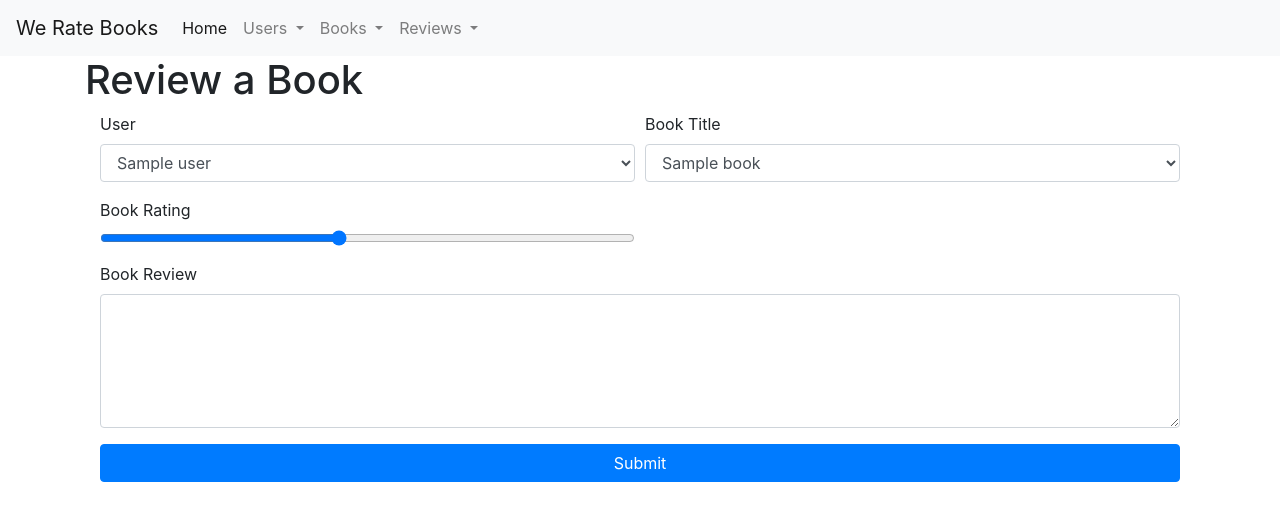
After one commit to dstamp1/mongodb-extension, a Flask app: page /review/add in a window 1280 px wide. The commit adds this page. Shown: the top 521 px of the page. Run offline with Flask 2, Linux system fonts and the light colour scheme; a database or web service that is not in the repository returns one stand-in record (values such as "Sample title"); some libraries are stand-ins or nearby versions.

Commit message:
Update app.py to create template

```diff
--- a/app.py
+++ b/app.py
@@ -6,66 +6,126 @@ from flask import request
 from flask import url_for
 from flask import redirect
 from flask import request
-# from flask_pymongo import PyMongo
-
+from flask_pymongo import PyMongo
+import os
+from dotenv import load_dotenv
 import datetime
 
-
+load_dotenv()
 
 # -- Initialization section --
 app = Flask(__name__)
 app.jinja_env.globals['current_time'] = datetime.datetime.now()
 
 
-events = [
-        {"name":"First Day of Classes", "date":"2020-08-21"},
-        {"name":"Winter Break", "date":"2020-12-20"},
-        {"name":"Finals Begin", "date":"2020-12-01"}
-    ]
-#
-# MONGO_DBNAME = ''
-# MONGO_DB_USERNAME = ''
-# MONGO_DB_PASSWORD = ''
-#
-# app.config['MONGO_DBNAME'] = MONGO_DBNAME
-# app.config['MONGO_URI'] = f'mongodb+srv://{MONGO_DB_USERNAME}:{MONGO_DB_PASSWORD}@cluster0-kxrbn.mongodb.net/{MONGO_DBNAME}?retryWrites=true'
+MONGO_DBNAME = os.getenv("MONGO_DBNAME")
+MONGO_DB_USERNAME = os.getenv("MONGO_DB_USERNAME")
+MONGO_DB_PASSWORD = os.getenv("MONGO_DB_PASSWORD")
 
-# mongo = PyMongo(app)
+app.config['MONGO_DBNAME'] = MONGO_DBNAME
+app.config['MONGO_URI'] = f'mongodb+srv://{MONGO_DB_USERNAME}:{MONGO_DB_PASSWORD}@cluster0.94cb3.mongodb.net/{MONGO_DBNAME}?retryWrites=true'
+
+mongo = PyMongo(app)
 
 # -- Routes section --
-# INDEX
 
 @app.route('/')
 @app.route('/index')
 def index():
     data = {
-    'events':events,
     }
     return render_template('index.html', data=data)
 
-@app.route('/view')
-def events_view():
+@app.route('/users')
+def users_view():
     data = {
-    'events':events,
+    'users':mongo.db.users.find({}),
     }
-    return render_template('eventsView.html', data=data)
+    return render_template('usersView.html', data=data)
 
-@app.route('/add', methods=['GET','POST'])
-def events_add():
+@app.route('/users/<USER>')
+def users_detail(USER):
+    data = {
+    'user':mongo.db.users.find_one({'name':USER}),
+    'reviews':mongo.db.reviews.find({'user':USER}),
+    }
+    return render_template('usersDetail.html', data=data)
+
+@app.route('/users/add', methods=['GET','POST'])
+def users_add():
     if request.method == 'GET':
         data = {
+        }
+        return render_template('usersAdd.html', data=data)
+    else:
+        form = request.form
+        user = {
+        'name':form['userName'],
+        }
+        mongo.db.users.insert(user)
+        return redirect(url_for('users_view'))
 
+@app.route('/books')
+def books_view():
+    data = {
+    'books':mongo.db.books.find({}),
+    }
+    return render_template('booksView.html', data=data)
+
+@app.route('/books/<title>')
+def books_detail(title):
+    data = {
+    'book':mongo.db.books.find_one({'title':title}),
+    'reviews':mongo.db.reviews.find({'title':title}),
+    }
+    return render_template('booksDetail.html', data=data)
+
+@app.route('/books/add', methods=['GET','POST'])
+def books_add():
+    if request.method == 'GET':
+        data = {
         }
-        return render_template('eventsAdd.html', data=data)
+        return render_template('booksAdd.html', data=data)
     else:
-        ## Add event to events_list
         form = request.form
+        book = {
+        'title':form['bookTitle'],
+        'author':form['bookAuthor'],
+        'genre':form['bookGenre'],
+        }
+        data = {
+        'book':book
+        }
+        mongo.db.books.insert(book)
+        return render_template('booksDetail.html', data=data)
 
-        event = {
-        'name':form['eventName'],
-        'date':form['eventDate'],
+@app.route('/reviews')
+def reviews_view():
+    data = {
+    'reviews':mongo.db.reviews.find({}),
+    }
+    return render_template('reviewsView.html', data=data)
+
+@app.route('/review/add', methods=['GET','POST'])
+def reviews_add():
+    if request.method == 'GET':
+        data = {
+            'books':mongo.db.books.find({}),
+            'users':mongo.db.users.find({}),
         }
+        return render_template('reviewsAdd.html', data=data)
+    else:
+        form = request.form
+        review = {
+        'title':form['bookTitle'],
+        'user':form['reviewUser'],
+        'rating':int(form['reviewRating']),
+        'review':form['reviewText'],
+        }
+        data = {
+        'review':review
+        }
+        mongo.db.reviews.insert(review)
+        return render_template('reviewsDetail.html', data=data)
 
-        events.append(event)
-
-        return redirect(url_for('events_view'))
+#### Add new routes below this line ###
--- a/templates/base.html
+++ b/templates/base.html
@@ -12,7 +12,7 @@
   </head>
   <body>
     <nav class="navbar navbar-expand-lg navbar-light bg-light">
-      <a class="navbar-brand" href="{{url_for('index')}}">Community Board</a>
+      <a class="navbar-brand" href="{{url_for('index')}}">We Rate Books</a>
       <button class="navbar-toggler" type="button" data-toggle="collapse" data-target="#navbarSupportedContent" aria-controls="navbarSupportedContent" aria-expanded="false" aria-label="Toggle navigation">
         <span class="navbar-toggler-icon"></span>
       </button>
@@ -22,12 +22,38 @@
           <li class="nav-item active">
             <a class="nav-link" href="{{url_for('index')}}">Home <span class="sr-only">(current)</span></a>
           </li>
-          <li class="nav-item">
-            <a class="nav-link" href="{{url_for('events_view')}}">View Events</a>
+          <li class="nav-item dropdown">
+            <a class="nav-link dropdown-toggle" href="#" id="navbarDropdown" role="button" data-toggle="dropdown" aria-haspopup="true" aria-expanded="false">
+              Users
+            </a>
+            <div class="dropdown-menu" aria-labelledby="navbarDropdown">
+              <a class="nav-link" href="{{url_for('users_view')}}">Profiles</a>
+              <div class="dropdown-divider"></div>
+              <a class="nav-link" href="{{url_for('users_add')}}">Add User</a>
+            </div>
           </li>
-          <li class="nav-item">
-            <a class="nav-link" href="{{url_for('events_add')}}">Add Events</a>
+          <li class="nav-item dropdown">
+            <a class="nav-link dropdown-toggle" href="#" id="navbarDropdown" role="button" data-toggle="dropdown" aria-haspopup="true" aria-expanded="false">
+              Books
+            </a>
+            <div class="dropdown-menu" aria-labelledby="navbarDropdown">
+              <a class="nav-link" href="{{url_for('books_view')}}">Book List</a>
+              <div class="dropdown-divider"></div>
+              <a class="nav-link" href="{{url_for('books_add')}}">Add Book</a>
+            </div>
           </li>
+
+          <li class="nav-item dropdown">
+            <a class="nav-link dropdown-toggle" href="#" id="navbarDropdown" role="button" data-toggle="dropdown" aria-haspopup="true" aria-expanded="false">
+              Reviews
+            </a>
+            <div class="dropdown-menu" aria-labelledby="navbarDropdown">
+              <a class="nav-link" href="{{url_for('reviews_view')}}">Review List</a>
+              <div class="dropdown-divider"></div>
+              <a class="nav-link" href="{{url_for('reviews_add')}}">Add Review</a>
+            </div>
+          </li>
+
         </ul>
       </div>
     </nav>
@@ -41,5 +67,10 @@
     <script src="https://code.jquery.com/jquery-3.5.1.slim.min.js" integrity="sha384-DfXdz2htPH0lsSSs5nCTpuj/zy4C+OGpamoFVy38MVBnE+IbbVYUew+OrCXaRkfj" crossorigin="anonymous"></script>
     <script src="https://cdn.jsdelivr.net/npm/popper.js@1.16.0/dist/umd/popper.min.js" integrity="sha384-Q6E9RHvbIyZFJoft+2mJbHaEWldlvI9IOYy5n3zV9zzTtmI3UksdQRVvoxMfooAo" crossorigin="anonymous"></script>
     <script src="https://stackpath.bootstrapcdn.com/bootstrap/4.5.0/js/bootstrap.min.js" integrity="sha384-OgVRvuATP1z7JjHLkuOU7Xw704+h835Lr+6QL9UvYjZE3Ipu6Tp75j7Bh/kR0JKI" crossorigin="anonymous"></script>
+    <script src="https://cdn.jsdelivr.net/npm/feather-icons/dist/feather.min.js"></script>
+    <!-- Visit https://feathericons.com/ to see icons you can use -->
+    <script>
+      feather.replace()
+    </script>
   </body>
 </html>
--- /dev/null
+++ b/templates/reviewsAdd.html
@@ -0,0 +1,50 @@
+{% extends 'base.html'%}
+
+{% block title%}{% endblock %}
+
+{% block content%}
+
+<div class="container">
+  <h1>Review a Book</h1>
+  <div class="col">
+    <form method="POST" action="{{url_for('reviews_add')}}">
+      <div class="form-row">
+
+        <div class="form-group col-6">
+          <label for="reviewUser">User</label>
+          <select class="form-control" name="reviewUser">
+            {% for user in data.users %}
+            <option>{{user.name}}</option>
+            {% endfor %}
+          </select>
+        </div>
+
+        <div class="form-group col-6">
+          <label for="bookTitle">Book Title</label>
+          <select class="form-control" name="bookTitle">
+            {% for book in data.books %}
+            <option>{{book.title}}</option>
+            {% endfor %}
+          </select>
+        </div>
+
+        <div class="form-group col-6">
+          <label for="reviewRating" class="control-label">Book Rating</label>
+          <input type="range" min="1" max="10" value="5" class="form-control-range" id="reviewRating" name="reviewRating">
+        </div>
+
+        <div class="form-group col-12">
+          <label for="reviewText">Book Review</label>
+          <textarea class="form-control" name="reviewText" rows="5"></textarea>
+        </div>
+
+        <div class="form-group col-12">
+          <button type="submit" class="btn btn-primary btn-block">Submit</button>
+        </div>
+
+      </div>
+    </form>
+  </div>
+</div>
+
+{% endblock %}
```
Also changed, not shown: templates/booksAdd.html (added, +40 -0 lines), templates/booksDetail.html (added, +20 -0 lines), templates/booksView.html (added, +18 -0 lines), templates/eventsView.html (deleted, +0 -22 lines), templates/index.html (+32 -3 lines), templates/reviewsDetail.html (added, +14 -0 lines), templates/reviewsView.html (added, +17 -0 lines), templates/usersAdd.html (renamed from templates/eventsAdd.html, +4 -9 lines), templates/usersDetail.html (added, +21 -0 lines), templates/usersView.html (added, +17 -0 lines), readme.md.
